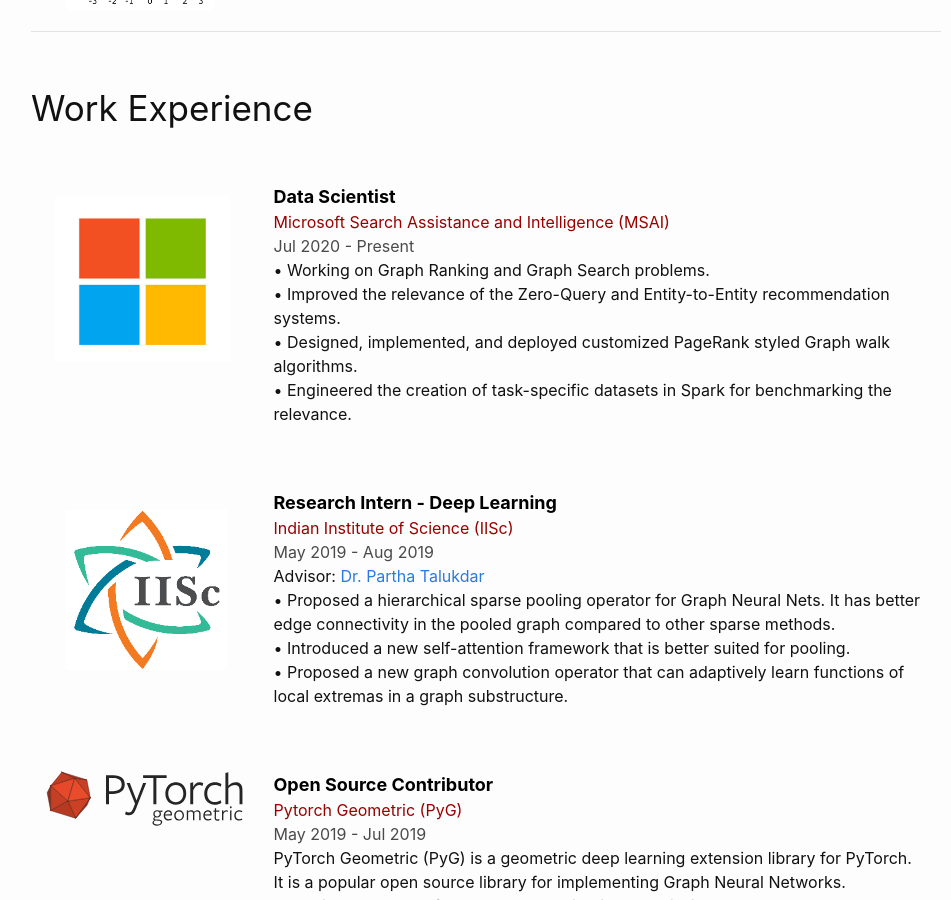
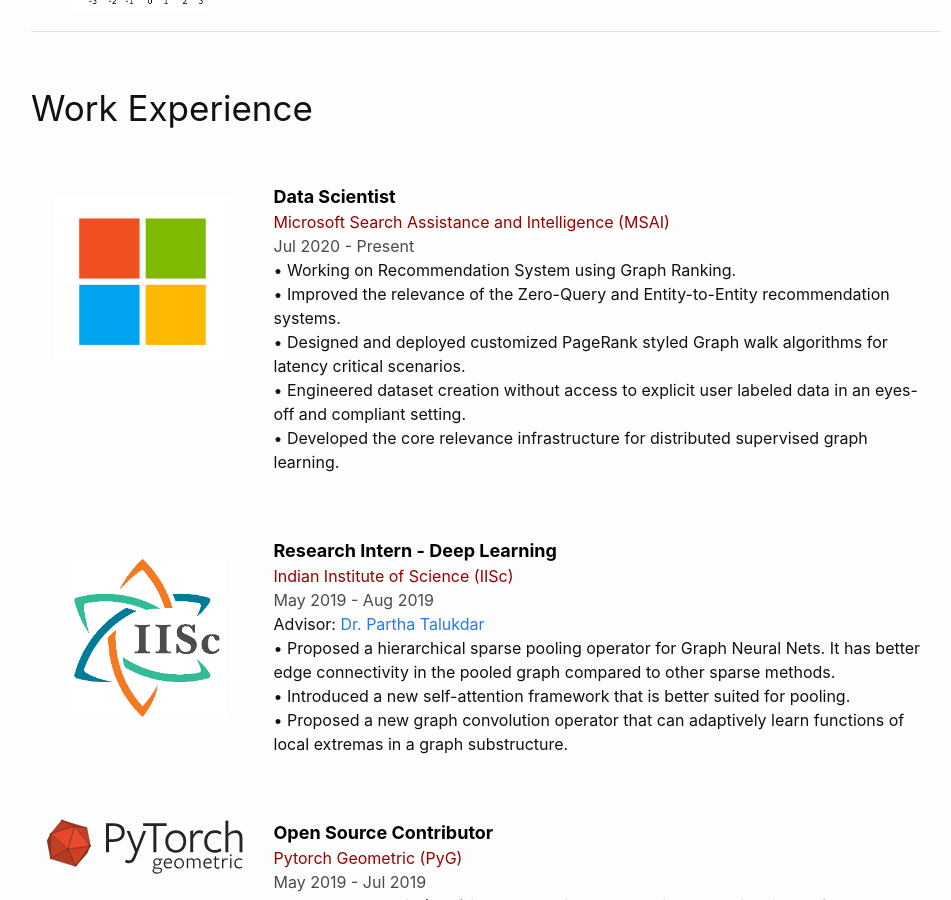
Before and after one commit to ekagra-ranjan/ekagra-ranjan.github.io, a Jekyll site: the page built from index.markdown, in a window 1280 px wide and 900 px high, scrolled down 992 px. Shown: the whole window, without its empty margins (154-1105 px from the left). Built offline with Jekyll 4.4.1, drawn with Linux system fonts in a browser that asks for light colours; nearby versions of some CDN libraries.

Commit message:
Update workexs.yml

```diff
--- a/_data/resume/workexs.yml
+++ b/_data/resume/workexs.yml
@@ -2,10 +2,11 @@
   designation: Data Scientist
   date: Jul 2020 - Present
   description:
-    - text: "• Working on Graph Ranking and Graph Search problems.  "
+    - text: "• Working on Recommendation System using Graph Ranking."
     - text: "• Improved the relevance of the Zero-Query and Entity-to-Entity recommendation systems."
-    - text: "• Designed, implemented, and deployed customized PageRank styled Graph walk algorithms."
-    - text: "• Engineered the creation of task-specific datasets in Spark for benchmarking the relevance."
+    - text: "• Designed and deployed customized PageRank styled Graph walk algorithms for latency critical scenarios."
+    - text: "• Engineered dataset creation without access to explicit user labeled data in an eyes-off and compliant setting."
+    - text: "• Developed the core relevance infrastructure for distributed supervised graph learning."
   image: 'assets/resume/workexs/images/msft.png'
 
 - organization: Indian Institute of Science (IISc)
```
